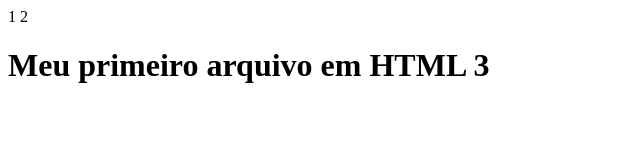
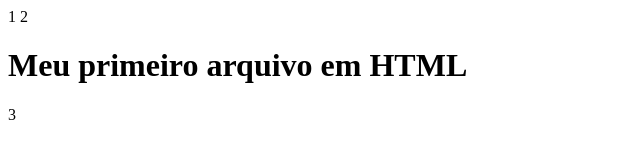
Before and after one commit to crzstoffer/primeiro-repositorio, a plain HTML site: page index.html in a window 1280 px wide. Shown: the full height of the page, 0-640 px from the left. Drawn offline with Linux system fonts and the light colour scheme.

Commit message:
Update index.html
criando meu primeiro arquivo em html

```diff
--- a/index.html
+++ b/index.html
@@ -1,3 +1,3 @@
 1   <html>
-2     <h1>Meu primeiro arquivo em HTML
+2     <h1>Meu primeiro arquivo em HTML</h1>
 3   </html>
```
